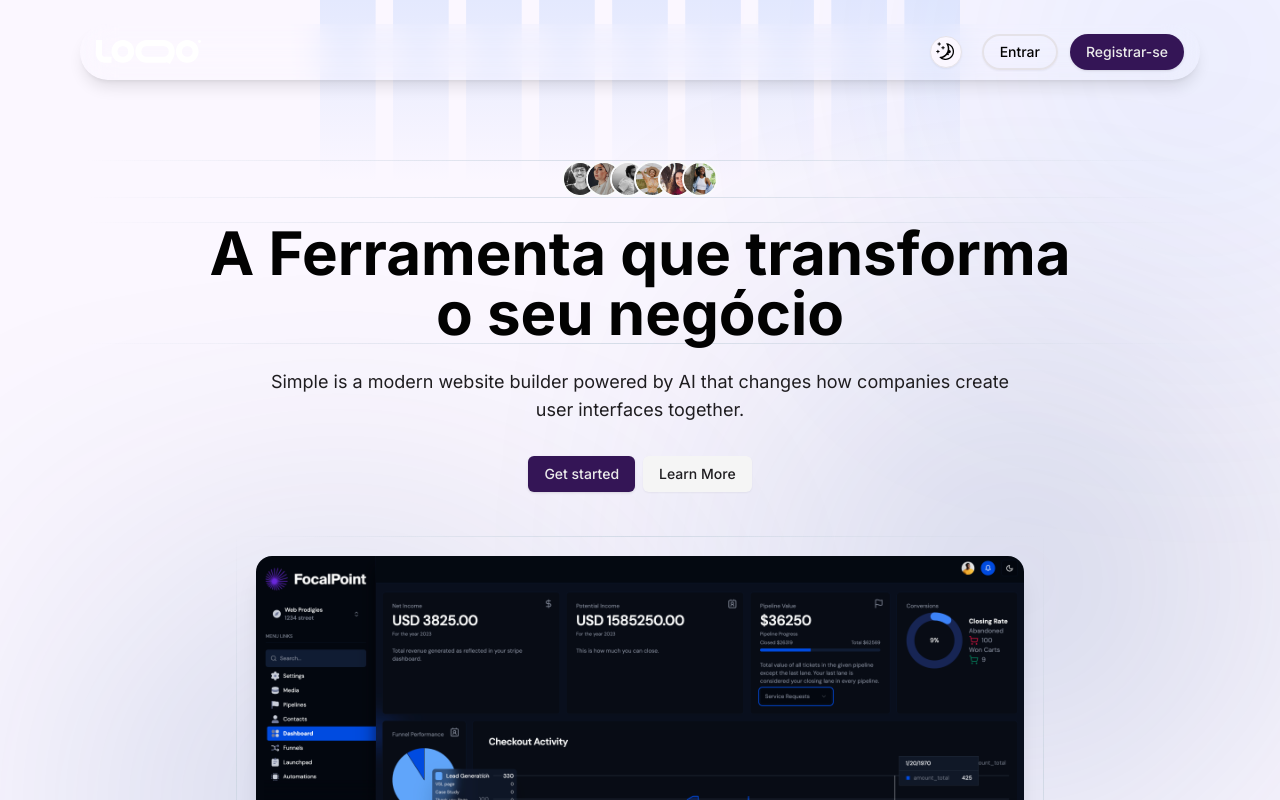
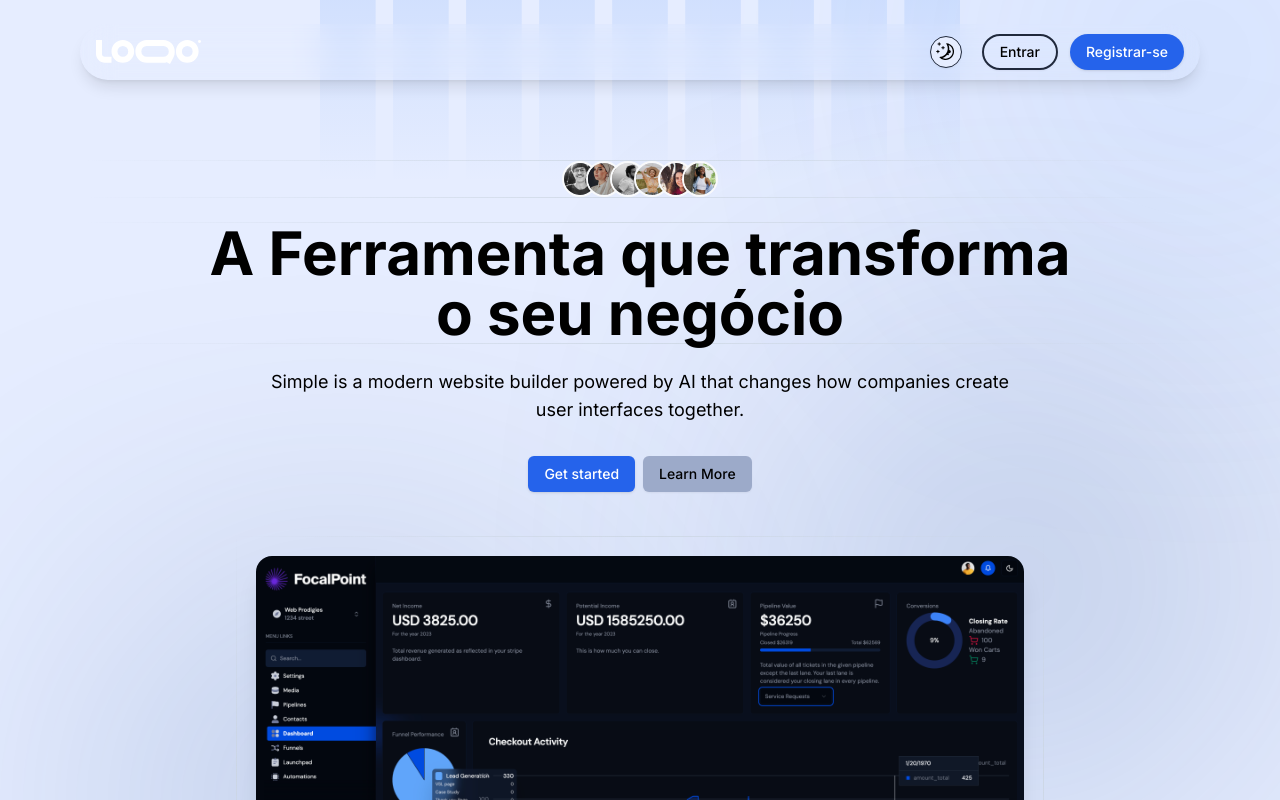
Before and after one commit to endriwmsi/ascenda-crm, a Next.js app: page / in a window 1280 px wide. Shown: the top 800 px of the page. Built offline with nearby package versions, Linux system fonts and the light colour scheme.

Commit message:
chore: change theme and avatar dropdown image

```diff
--- a/src/app/_components/admin-panel/content-layout.tsx
+++ b/src/app/_components/admin-panel/content-layout.tsx
@@ -1,4 +1,4 @@
-import { Navbar } from "../navbar";
+import { Navbar } from "./navbar";
 
 export function ContentLayout({ children }: { children: React.ReactNode }) {
   return (
--- a/src/app/_components/navbar.tsx
+++ b/src/app/_components/admin-panel/navbar.tsx
@@ -1,10 +1,10 @@
-import { SheetMenu } from "./admin-panel/sheet-menu";
-import { ModeToggle } from "./ui/mode-toggle";
+import { ModeToggle } from "../ui/mode-toggle";
+import { SheetMenu } from "./sheet-menu";
 import { UserNav } from "./user-nav";
 
 export function Navbar() {
   return (
-    <header className="sticky top-0 z-10 w-full bg-background/95 shadow backdrop-blur supports-[backdrop-filter]:bg-background/60 dark:shadow-secondary">
+    <header className="sticky top-0 z-10 w-full shadow backdrop-blur-sm supports-[backdrop-filter]:bg-background/0 dark:shadow-secondary">
       <div className="mx-4 flex h-14 items-center sm:mx-8">
         <div className="flex items-center space-x-4 lg:space-x-0">
           <SheetMenu />
--- a/src/app/_components/user-nav.tsx
+++ b/src/app/_components/admin-panel/user-nav.tsx
@@ -10,16 +10,16 @@ import {
   DropdownMenuLabel,
   DropdownMenuSeparator,
   DropdownMenuTrigger,
-} from "./ui/dropdown-menu";
+} from "@/app/_components/ui/dropdown-menu";
 import {
   Tooltip,
   TooltipContent,
   TooltipProvider,
   TooltipTrigger,
-} from "./ui/tooltip";
+} from "@/app/_components/ui/tooltip";
 import { Avatar } from "@radix-ui/react-avatar";
-import { Button } from "./ui/button";
-import { AvatarFallback, AvatarImage } from "./ui/avatar";
+import { Button } from "@/app/_components/ui/button";
+import { AvatarFallback, AvatarImage } from "@/app/_components/ui/avatar";
 import { signOut, useSession } from "next-auth/react";
 
 export function UserNav() {
@@ -32,16 +32,13 @@ export function UserNav() {
         <Tooltip delayDuration={100}>
           <TooltipTrigger asChild>
             <DropdownMenuTrigger asChild>
-              <Button
-                variant="outline"
-                className="relative h-8 w-8 rounded-full"
-              >
+              <Button variant="outline" className="h-8 w-8 rounded-full">
                 <Avatar className="h-8 w-8">
                   <AvatarImage
-                    src={data?.user?.image ?? ""}
-                    alt={data?.user?.name ?? "User"}
+                    src={data?.user?.image!}
+                    alt={data?.user?.name!}
                   />
-                  <AvatarFallback className="bg-transparent">ES</AvatarFallback>
+                  <AvatarFallback className="">ES</AvatarFallback>
                 </Avatar>
               </Button>
             </DropdownMenuTrigger>
@@ -50,8 +47,22 @@ export function UserNav() {
         </Tooltip>
       </TooltipProvider>
 
-      <DropdownMenuContent className="w-56" align="end" forceMount>
+      <DropdownMenuContent className="w-64" align="end" forceMount>
         <DropdownMenuLabel className="font-normal">
+          <div className="flex flex-col space-y-1">
+            <p className="text-sm font-medium leading-none">Profile</p>
+          </div>
+        </DropdownMenuLabel>
+
+        <DropdownMenuSeparator />
+
+        <DropdownMenuLabel className="font-normal">
+          <div className="flex items-center gap-2">
+            <Avatar className="h-8 w-8">
+              <AvatarImage src={data?.user?.image!} alt={data?.user?.name!} />
+              <AvatarFallback className="bg-transparent">ES</AvatarFallback>
+            </Avatar>
+
             <div className="flex flex-col space-y-1">
               <p className="text-sm font-medium leading-none">
                 {data?.user?.name}
@@ -60,8 +71,11 @@ export function UserNav() {
                 {data?.user?.email}
               </p>
             </div>
+          </div>
         </DropdownMenuLabel>
+
         <DropdownMenuSeparator />
+
         <DropdownMenuGroup>
           <DropdownMenuItem className="hover:cursor-pointer" asChild>
             <Link href="/dashboard" className="flex items-center">
--- a/src/app/_components/ui/avatar.tsx
+++ b/src/app/_components/ui/avatar.tsx
@@ -26,7 +26,7 @@ const AvatarImage = React.forwardRef<
 >(({ className, ...props }, ref) => (
   <AvatarPrimitive.Image
     ref={ref}
-    className={cn("aspect-square h-full w-full", className)}
+    className={cn("h-full w-full rounded-full", className)}
     {...props}
   />
 ));
--- a/src/app/globals.css
+++ b/src/app/globals.css
@@ -24,71 +24,48 @@
 
 @layer base {
   :root {
-    --gradient: linear-gradient(to top left, #231557, #44107a, #ff1361);
-    --background: 269 98.05% 98.42%;
-    --foreground: 269 6.1% 0.84%;
-
-    --muted: 269 6.1% 92.1%;
-    --muted-foreground: 269 3.05% 42.1%;
-
-    --popover: 269 41.2% 92.1%;
-    --popover-foreground: 269 6.1% 1.05%;
-
-    --card: 269 41.2% 92.1%;
-    --card-foreground: 269 6.1% 1.05%;
-
-    --border: 269 11.1% 89.84%;
-    --input: 269 11.1% 89.84%;
-
-    --primary: 269 61% 21%;
-    --primary-foreground: 269 1.22% 92.1%;
-
-    --secondary: 269 3.05% 96.05%;
-    --secondary-foreground: 269 4.66% 12.1%;
-
-    --accent: 269 3.05% 96.05%;
-    --accent-foreground: 269 4.66% 12.1%;
-
-    --destructive: 0 84.2% 60.2%;
-    --destructive-foreground: 0 0% 98%;
-
-    --ring: 269 61% 21%;
-
+    --background: 221.2 100% 95%;
+    --foreground: 221.2 5% 0%;
+    --card: 221.2 50% 90%;
+    --card-foreground: 221.2 5% 10%;
+    --popover: 221.2 100% 95%;
+    --popover-foreground: 221.2 100% 0%;
+    --primary: 221.2 83.2% 53.3%;
+    --primary-foreground: 0 0% 100%;
+    --secondary: 221.2 30% 70%;
+    --secondary-foreground: 0 0% 0%;
+    --muted: 183.2 30% 85%;
+    --muted-foreground: 221.2 5% 35%;
+    --accent: 183.2 30% 80%;
+    --accent-foreground: 221.2 5% 10%;
+    --destructive: 0 100% 30%;
+    --destructive-foreground: 221.2 5% 90%;
+    --border: 221.2 30% 50%;
+    --input: 221.2 30% 18%;
+    --ring: 221.2 83.2% 53.3%;
     --radius: 0.5rem;
   }
 
   .dark {
-    --gradient: linear-gradient(to top left, #231557, #44107a, #ff1361);
-
-    --background: -30 65% 4.08%;
-    --foreground: -30 10% 97.55%;
-
-    --muted: -30 50% 15.3%;
-    --muted-foreground: -30 10% 55.1%;
-
-    --popover: -30 45% 6.63%;
-    --popover-foreground: -30 10% 97.55%;
-
-    --card: -30 45% 6.63%;
-    --card-foreground: -30 10% 97.55%;
-
-    --border: -30 50% 15.3%;
-    --input: -30 50% 15.3%;
-
-    --primary: -30 100% 51%;
-    --primary-foreground: -30 10% 5.1%;
-
-    --secondary: -30 50% 15.3%;
-    --secondary-foreground: -30 10% 97.55%;
-
-    --accent: -30 50% 15.3%;
-    --accent-foreground: -30 10% 97.55%;
-
-    --destructive: 0 62.8% 30.6%;
-    --destructive-foreground: -30 10% 97.55%;
-
-    --ring: -30 100% 51%;
-
+    --background: 221.2 50% 5%;
+    --foreground: 221.2 5% 90%;
+    --card: 221.2 50% 0%;
+    --card-foreground: 221.2 5% 90%;
+    --popover: 221.2 50% 5%;
+    --popover-foreground: 221.2 5% 90%;
+    --primary: 221.2 83.2% 53.3%;
+    --primary-foreground: 0 0% 100%;
+    --secondary: 221.2 30% 10%;
+    --secondary-foreground: 0 0% 100%;
+    --muted: 183.2 30% 15%;
+    --muted-foreground: 221.2 5% 60%;
+    --accent: 183.2 30% 15%;
+    --accent-foreground: 221.2 5% 90%;
+    --destructive: 0 100% 30%;
+    --destructive-foreground: 221.2 5% 90%;
+    --border: 221.2 30% 18%;
+    --input: 221.2 30% 18%;
+    --ring: 221.2 83.2% 53.3%;
     --radius: 0.5rem;
   }
 }
```
Lines whose indentation alone changed are shown as unchanged.
